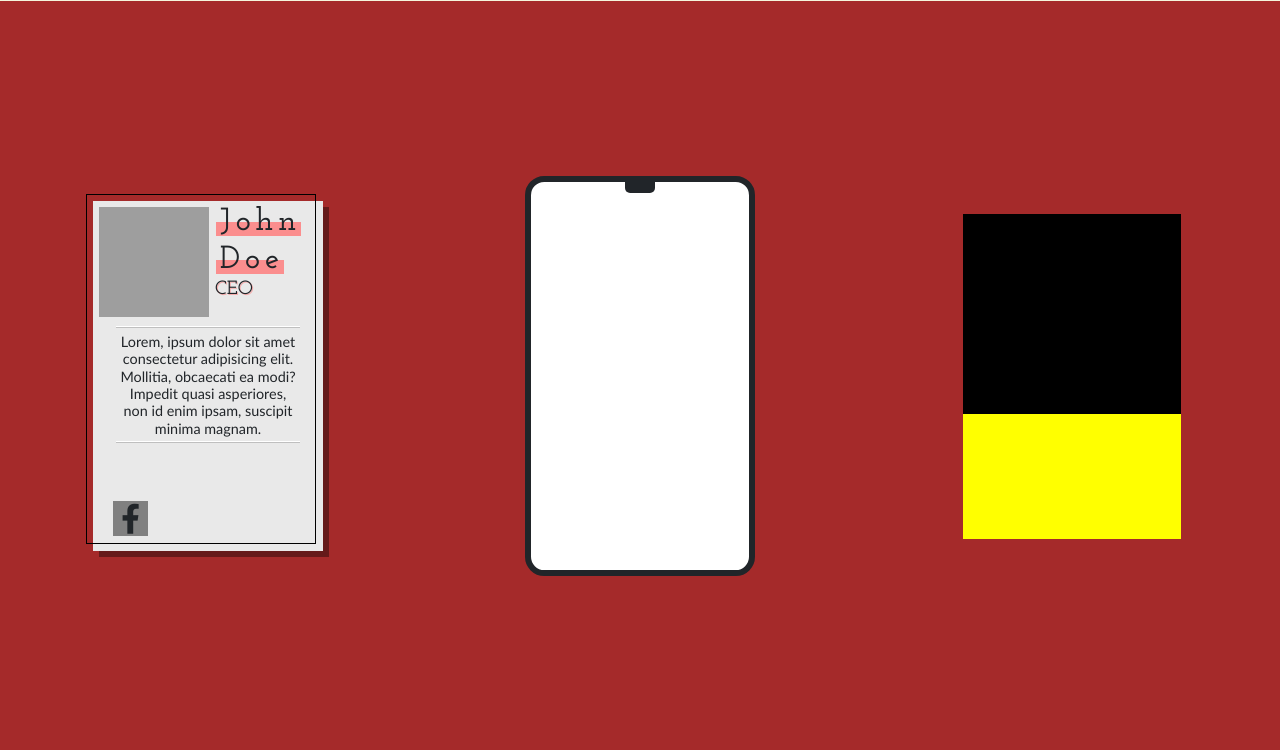
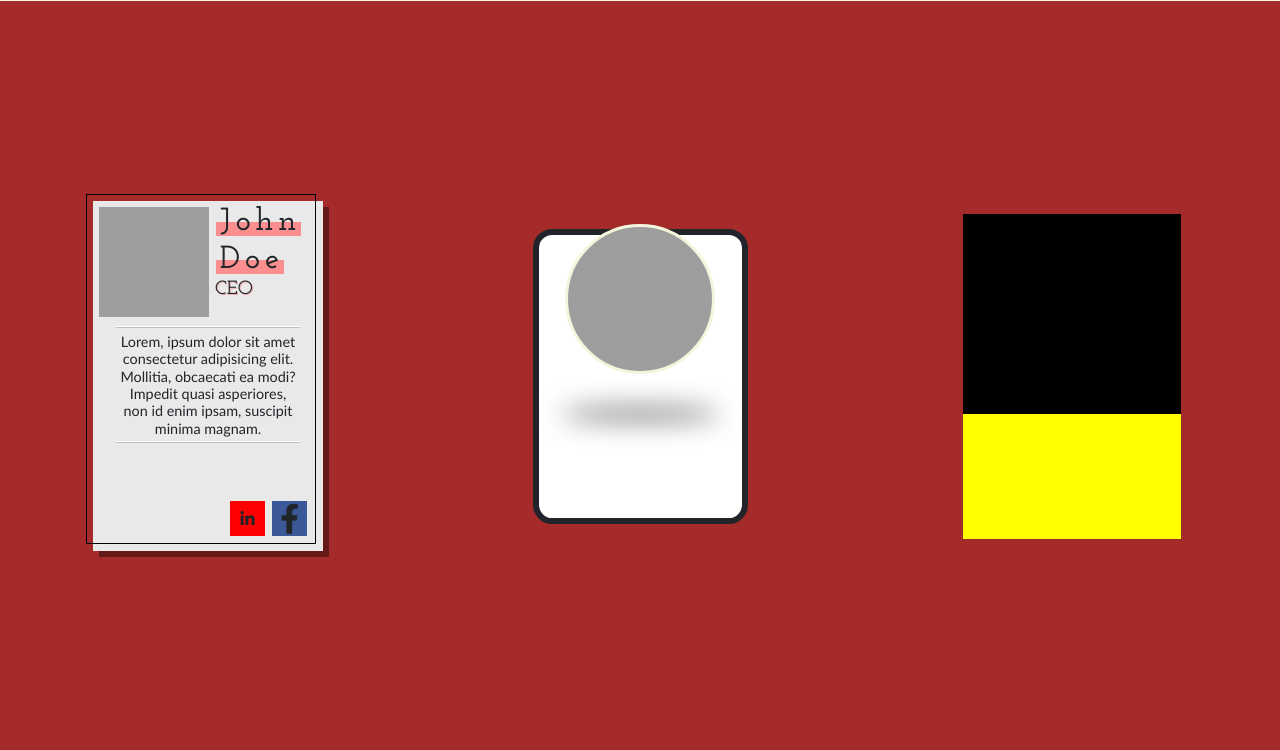
Before and after one commit to rondosron/pagina, a PHP site: the page made by index - copia.php in a window 1280 px wide. Shown: the part 2431-3181 px from the top of the page. Run offline with PHP 8.4, Linux system fonts and the light colour scheme; some libraries are stand-ins or nearby versions; grey boxes are pictures that could not be loaded.

Commit message:
Started Card 2

```diff
--- a/index - copia.php
+++ b/index - copia.php
@@ -228,16 +228,22 @@
 					<div class="divisorCard1" id="divisor2Card1"></div>
 					<div id="socialMedia1">
 						<span></span>
-						<span></span>
 						<span class="fab fa-facebook-f"></span>
+					</div>
+					<div id="socialMedia2" class="fab fa-linkedin-in">
+						<span style="--i:0"></span>
+						<span style="--i:1"></span>
+						<span style="--i:2"></span>
+						<span style="--i:3"></span>
+						<span style="--i:4"></span>
+						<span style="--i:5"></span>
 					</div>
 					<div></div>
 				</div>
 			</div>
 			<div id="card2container" class="cardcontainers">
 				<div id="card2">
-					<div id="borderdetail1card2"></div> <!-- Hacerlo con photoshop -->
-					<div id="borderdetail2card2"></div>
+					<div id="profilePicContainerCard2"></div>
 				</div>
 			</div>
 			<div id="card3container" class="cardcontainers">
--- a/style.css
+++ b/style.css
@@ -431,13 +431,15 @@ body {
 			top: 132px;
 		}
 
+		/**** Social media 1 *****/
 			#quienessomos #card1container #card1 #socialMedia1 {
 				height: 35px;
 				width: 35px;
-			background: grey;
+				background: #3b59994f;
 				position: absolute;
 				bottom: 15px;
-			left: 20px;
+				right: 16px;
+				z-index: 3;
 			}
 
 			#quienessomos #card1container #card1 #socialMedia1 span {
@@ -451,46 +453,158 @@ body {
 				align-items: center;
 				font-size: 30px;
 				transition: 0.2s;
+				transform: translate(0px, 0px);
 			}
 
-		#socialMedia1:hover span {
+			#quienessomos #card1container #card1 #socialMedia1 span:nth-child(1) {
+				background: #3b5999;
+				opacity: 0.5;
+			}
+
+			#quienessomos #card1container #card1 #socialMedia1 span:nth-child(2) {
+				background: #3b5999;
+				opacity: 1;
+			}
+
+			#quienessomos #card1container #card1 #socialMedia1:hover {
+				background: #3b59994f !important;
+			}
+
+			#quienessomos #card1container #card1 #socialMedia1:hover span {
 				background: #3b5999;
 			}
 
-		#socialMedia1:hover span:nth-child(3) {
-			transform: translate(-15px, -15px);
-			opacity: 1;
-		}
-
-		#socialMedia1:hover span:nth-child(2) {
-			transform: translate(-10px, -10px);
-			opacity: 0.75;
-		}
-
-		#socialMedia1:hover span:nth-child(1) {
+			#quienessomos #card1container #card1 #socialMedia1:hover span:nth-child(1) {
 				transform: translate(-5px, -5px);
 				opacity: 0.5;
 			}
 
+			#quienessomos #card1container #card1 #socialMedia1:hover span:nth-child(2) {
+				transform: translate(-10px, -10px);
+				opacity: 1;
+			}
+
+
+		/**** Social media 2 *****/
+			#quienessomos #card1container #card1 #socialMedia2 {
+				height: 35px;
+				width: 35px;
+				background: red;
+				position: absolute;
+				bottom: 15px;
+				right: 58px;
+				overflow: hidden;
+			}
+
+			#quienessomos #card1container #card1 .fa-linkedin-in:before {
+				position: absolute;
+				display: flex;
+				/* align-content: center; */
+				justify-content: center;
+				height: 100%;
+				width: 100%;
+				align-items: center;
+				z-index: 2;
+			}
+
+			#quienessomos #card1container #card1 #socialMedia2 span {
+				position: relative;
+				background: green;
+				height: calc(100% / 6);
+				width: 100%;
+				display: block;
+				right: 100%;
+				transition-delay: calc(0.2s * var(--i));
+				transition-timing-function: ease;
+				transition-duration: 1s;
+			}
+
+			#quienessomos #card1container #card1 #socialMedia2:hover span {
+				right: 0%;
+
+			}
+
 	/************** CARD 2 ************/
 		#quienessomos #card2container #card2 {
-			height: 400px;
-			width: 230px;
+			height: 295px;
+			width: 215px;
 			background: white;
 			border-radius: 1.2em;
 			border: 0.4em solid;
 			position: relative;
+			/*display: contents;*/
 		}
 
-		#quienessomos #card2container #card2 #borderdetail1card2 {
+		#quienessomos #card2container #card2 #profilePicContainerCard2 {
 			position: absolute;
-			height: 11px;
-			width: 30px;
-			background: #212529;
-			top: 0;
 			left: 50%;
 			transform: translate(-50%, 0px);
-			border-radius: 0 0 5px 5px;
+			height: 150px;
+			width: 150px;
+			background: url(https://c.pxhere.com/photos/f7/4c/smile_profile_face_male_portrait_young_person_glasses-451655.jpg!d);
+			background-size: cover;
+			border-radius: 50%;
+			border: 3px solid beige;
+			animation: floating ease-in-out 1.5s infinite;
+			animation-direction: alternate-reverse;
+			top: 0px;
+			transition: 2s ease-in-out;
+		}
+
+		@keyframes floating {
+			0% {
+				top: 0px;
+			}
+			100% {
+				top: -16px;
+			}
+		}
+
+		/* PROBAR CAMBIANDO EL HEIGHT Y WIDTH EN VEZ DE SCALE */
+		/* PROBAR CAMBIANDO EL HEIGHT Y WIDTH EN VEZ DE SCALE */
+		/* PROBAR CAMBIANDO EL HEIGHT Y WIDTH EN VEZ DE SCALE */
+		/* PROBAR CAMBIANDO EL HEIGHT Y WIDTH EN VEZ DE SCALE */
+
+		#quienessomos #card2container #card2 #profilePicContainerCard2:hover {
+			animation-play-state: paused;
+			animation-name: none;
+			top: -95px;
+			transform: scale(0.7) translate(-50%, 0px);
+		}
+
+		#quienessomos #card2container #card2 #profilePicContainerCard2:hover:after {
+			animation-play-state: paused;
+			animation-name: none;
+			visibility: hidden;
+		}
+
+		#quienessomos #card2container #card2 #profilePicContainerCard2:after {
+			content: "";
+			position: absolute;
+			height: 20px;
+			width: 111%;
+			bottom: -40px;
+			left: 50%;
+			transform: translate(-50%, 0px);
+			background: #00000078;
+			display: block;
+			border-radius: 50%;
+			filter: blur(9px);
+			animation: floatingShadow 1.5s infinite ease-in-out;
+			animation-direction: alternate-reverse;
+		}
+
+		@keyframes floatingShadow {
+			0% {
+				bottom: -40px;
+				height: 20px;
+				filter: blur(9px);
+			}
+			100% {
+				bottom: -56px;
+				height: 13px;
+				filter: blur(15px);
+			}
 		}
 
 	/************* CARD 3 ************/
```
Lines whose indentation alone changed are shown as unchanged.
